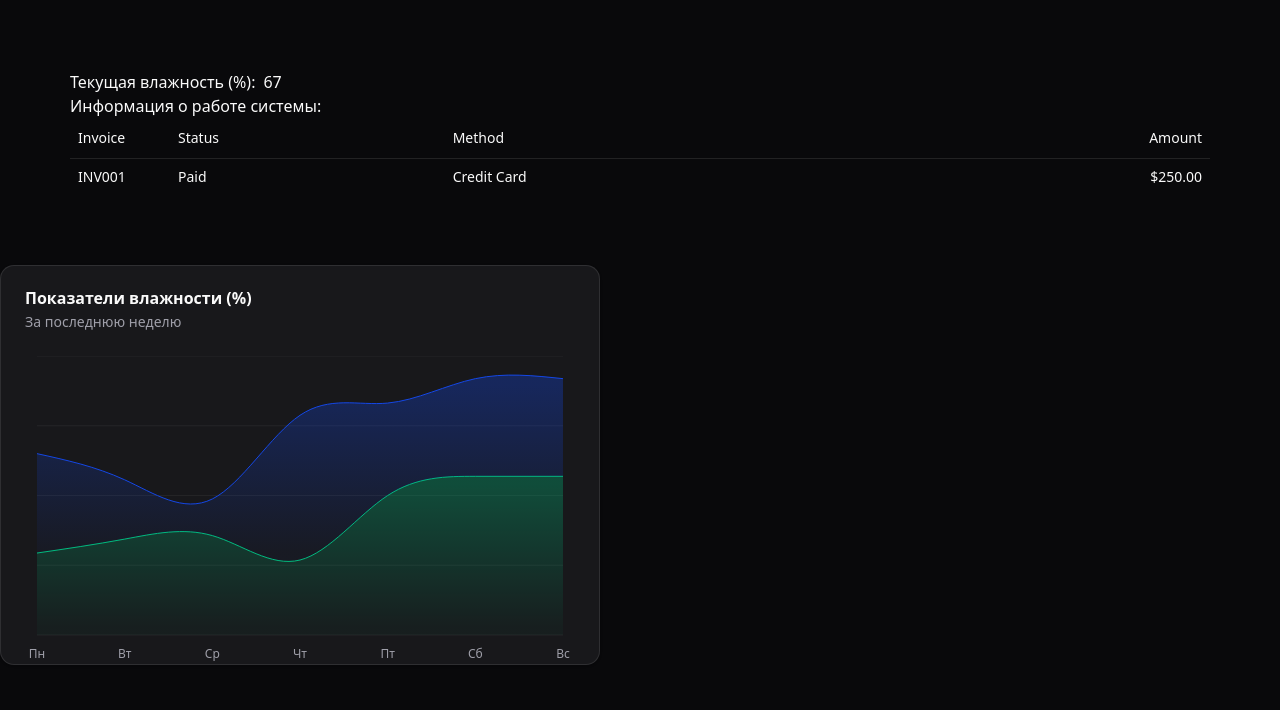
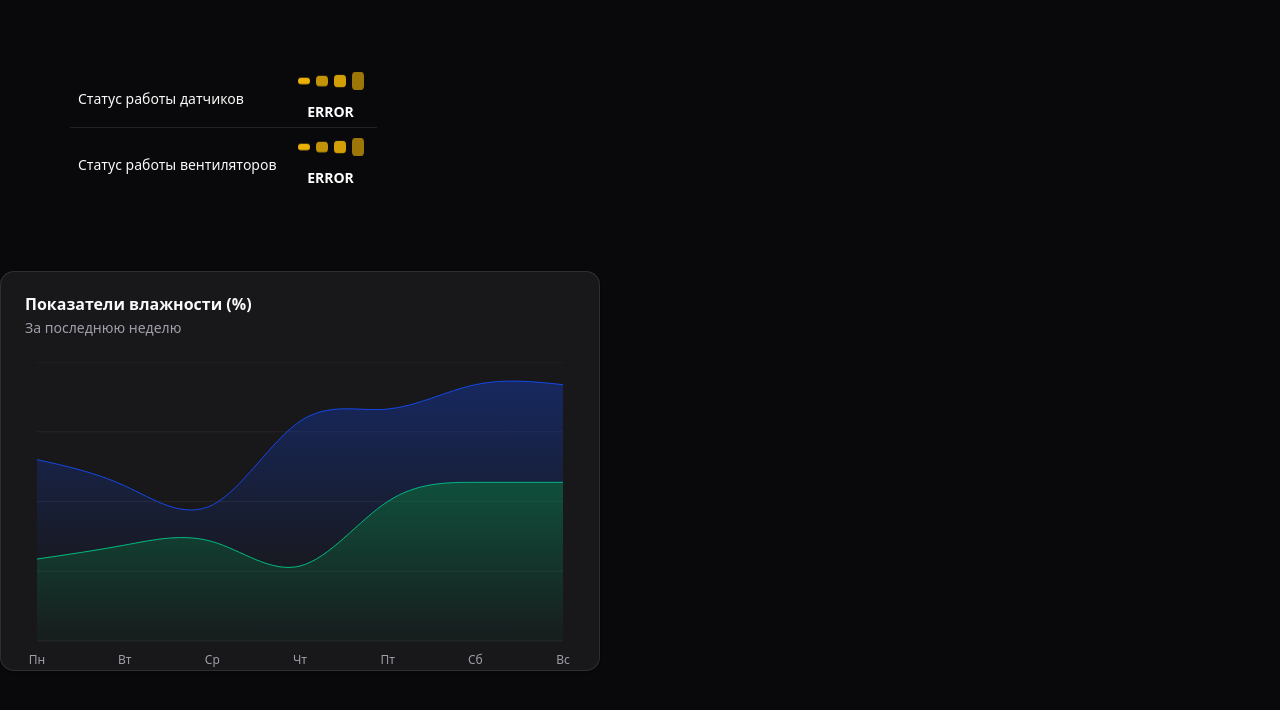
Before and after one commit to 00DemiX00/vent_basement, a React (Vite) app in the folder vent_basement/: page / in a window 1280 px wide. Shown: the top 710 px of the page. Built offline with nearby package versions, Linux system fonts and the light colour scheme.

Commit message:
feat: added new component - IndicatorsLine

```diff
--- a/vent_basement/src/Components/Header.tsx
+++ b/vent_basement/src/Components/Header.tsx
@@ -1,45 +1,31 @@
-import React from 'react';
-import {
-  Table,
-  TableBody,
-  TableCaption,
-  TableCell,
-  TableHead,
-  TableHeader,
-  TableRow,
-} from "./ui/table"
+import { Table, TableBody, TableCell, TableHead, TableHeader, TableRow } from "./ui/table"
+import  StatusIndicatorsLine  from "./ui/IndicatorsLine"
 
 function Header() {
   return (
-    <header style={{
+  <header
+    style={{
         padding: '70px',
         textAlign: 'left',
         fontFamily: 'ui-sans-serif, system-ui, sans-serif, "Apple Color Emoji", "Segoe UI Emoji", "Segoe UI Symbol", "Noto Color Emoji"'
-        }}>
-      <div style={{ display: 'flex', alignItems: 'center' }}>
-  <h1>Текущая влажность (%):</h1>
-  <h1 style={{ marginLeft: '8px' }}>67</h1>
-</div>
-<div>Информация о работе системы: </div>
-        <Table>
+    }}>
+  <div>
+  <Table  style={{ width: '20%'}}>
   <TableHeader>
     <TableRow>
-      <TableHead className="w-[100px]">Invoice</TableHead>
-      <TableHead>Status</TableHead>
-      <TableHead>Method</TableHead>
-      <TableHead className="text-right">Amount</TableHead>
+      <TableHead className="w-[100px]">Статус работы датчиков</TableHead>
+      <TableHead><StatusIndicatorsLine></StatusIndicatorsLine></TableHead>
     </TableRow>
   </TableHeader>
   <TableBody>
     <TableRow>
-      <TableCell className="font-medium">INV001</TableCell>
-      <TableCell>Paid</TableCell>
-      <TableCell>Credit Card</TableCell>
-      <TableCell className="text-right">$250.00</TableCell>
+      <TableCell className="font-medium">Статус работы вентиляторов</TableCell>
+      <TableCell><StatusIndicatorsLine></StatusIndicatorsLine></TableCell>
     </TableRow>
   </TableBody>
-</Table>
-    </header>
+  </Table>
+  </div>
+</header>
   );
 }
 
--- /dev/null
+++ b/vent_basement/src/Components/ui/IndicatorsLine.tsx
@@ -0,0 +1,94 @@
+import { useState, useEffect } from 'react';
+
+// Массив возможных статусов системы
+const statuses = ['working', 'error', 'offline'] as const;
+// Определяем тип для статусов на основе массива
+type Status = typeof statuses[number];
+
+// Функция для получения цвета линии в зависимости от текущего статуса
+const getColor = (status: Status) => {
+  switch (status) {
+    case 'working':
+      return '#4CAF50'; // зеленый цвет для рабочего состояния
+    case 'error':
+      return '#FFC107'; // желтый цвет для ошибок
+    case 'offline':
+      return '#F44336'; // красный цвет для оффлайна
+  }
+};
+
+// Основной компонент - индикатор с линиями, меняющими цвет в зависимости от статуса
+const StatusIndicatorsLine = () => {
+  // Хук состояния для хранения текущего индекса статуса
+  const [statusIndex, setStatusIndex] = useState(0);
+  // Получаем текущий статус по индексу
+  const currentStatus = statuses[statusIndex];
+
+  // Используем useEffect для автоматической смены статуса каждые 3 секунды
+  useEffect(() => {
+    const interval = setInterval(() => {
+      // Переключение на следующий статус по кругу
+      setStatusIndex((prev) => (prev + 1) % statuses.length);
+    }, 3000); // интервал в миллисекундах
+
+    // Очистка интервала при размонтировании компонента, чтобы избежать утечек памяти
+    return () => clearInterval(interval);
+  }, []);
+
+  const linesCount = 4; // Количество линий для анимации
+
+  return (
+    <div style={{
+      padding: '5px', // внутренние отступы вокруг всего блока
+      display: 'flex', // использование flexbox для центрирования содержимого
+      flexDirection: 'column',
+      alignItems: 'center',
+      justifyContent: 'center',
+      fontFamily: 'Arial, sans-serif', // шрифт по умолчанию
+    }}>
+
+      {/* Контейнер с линиями-индикаторами */}
+      <div style={{
+        display: 'flex', // горизонтальное расположение линий
+        gap: '6px', // промежутки между линиями
+        alignItems: 'center'
+      }}>
+        {/* Генерируем массив линий динамически */}
+        {Array.from({ length: linesCount }).map((_, i) => (
+          <div key={i} style={{
+            width: '12px', // ширина каждой линии
+            height: `${6 + i * 2}px`, // высота линий с увеличением по порядку (для визуального эффекта)
+            backgroundColor: getColor(currentStatus), // цвет линии зависит от текущего статуса
+            borderRadius: '3px', // скругление углов линий для более мягкого вида
+            animation: `pulse ${0.8 + i * 0.2}s infinite ease-in-out`,
+            // анимация пульсации с разной длительностью для каждой линии
+
+            animationDelay: `${i * 0.2}s`,
+            // задержка перед началом анимации каждой линии — создаёт эффект последовательности
+          }} />
+        ))}
+      </div>
+
+      {/* Текстовое отображение текущего статуса */}
+      <p style={{ color:'#fff', marginTop:'15px', fontSize:'1em',
+        fontFamily: 'ui-sans-serif, system-ui, sans-serif, "Apple Color Emoji", "Segoe UI Emoji", "Segoe UI Symbol", "Noto Color Emoji"'
+       }}>
+        <strong>{currentStatus.toUpperCase()}</strong>
+      </p>
+
+      {/* Определение ключевых кадров анимации пульсации */}
+      <style>
+        {`
+          @keyframes pulse {
+            0% { transform: scaleY(1); opacity: 1; }
+            50% { transform: scaleY(1.5); opacity: 0.6; }
+            100% { transform: scaleY(1); opacity: 1; }
+          }
+        `}
+      </style>
+    </div>
+  );
+};
+
+export default StatusIndicatorsLine;
+// Экспортируем компонент под новым названием, чтобы его можно было использовать в других частях проекта.
```
